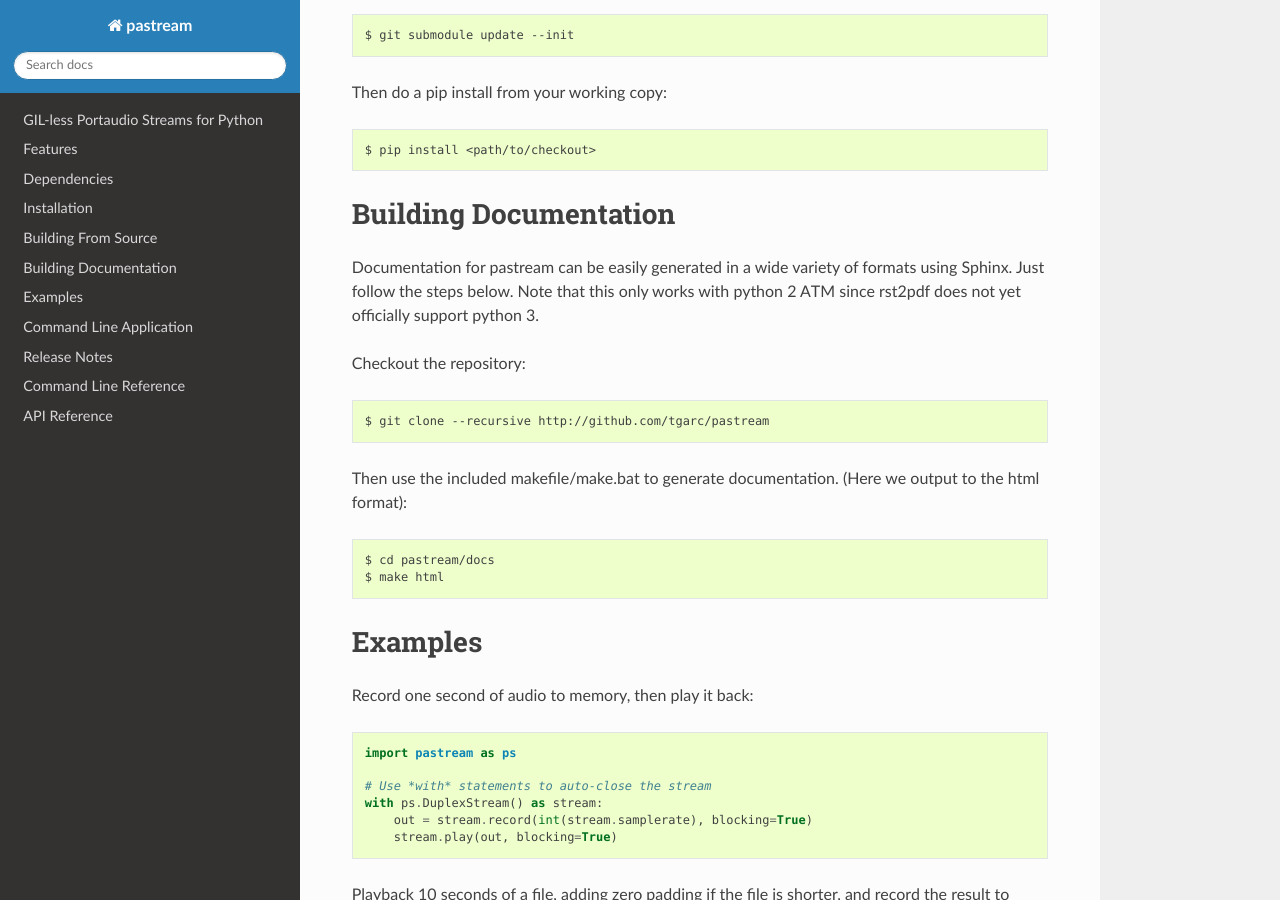
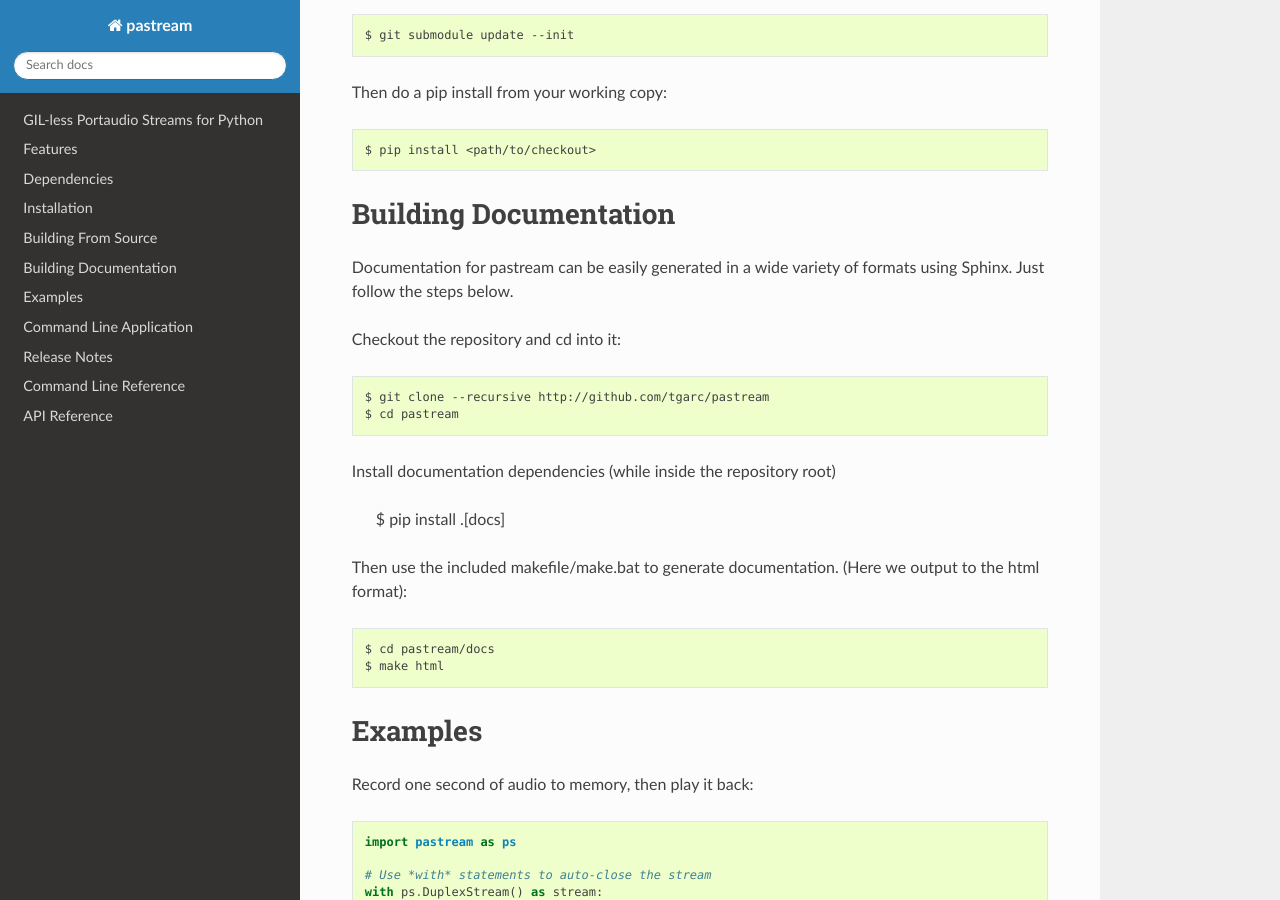
Before and after one commit to tgarc/pastream, a Sphinx documentation site: the page built from docs/index.rst, in a window 1280 px wide and 900 px high, scrolled down 1809 px. Built offline with Sphinx 7.4.7 and the Read the Docs theme 2.0.0, drawn with Linux system fonts in a browser that asks for light colours; the version number could not be read and is left out.

Commit message:
docs: make rst2pdf optional
- fix the docs/conf.py so rst2pdf is completely optional

- remove note about python2 only in README

```diff
--- a/README.rst
+++ b/README.rst
@@ -98,12 +98,16 @@
 Building Documentation
 ======================
 Documentation for pastream can be easily generated in a wide variety of formats
-using Sphinx. Just follow the steps below. Note that this only works with
-python 2 ATM since rst2pdf does not yet officially support python 3.
+using Sphinx. Just follow the steps below.
 
-Checkout the repository::
+Checkout the repository and cd into it::
 
     $ git clone --recursive http://github.com/tgarc/pastream
+    $ cd pastream
+
+Install documentation dependencies (while inside the repository root)
+
+    $ pip install .[docs]
 
 Then use the included makefile/make.bat to generate documentation. (Here we
 output to the html format)::
--- a/docs/conf.py
+++ b/docs/conf.py
@@ -21,7 +21,6 @@
 # import sys
 # sys.path.insert(0, '/home/tdos/dev/pastream')
 
-
 # -- General configuration ------------------------------------------------
 
 # If your documentation needs a minimal Sphinx version, state it here.
@@ -37,8 +36,19 @@
               'sphinx.ext.napoleon',
               'sphinx.ext.intersphinx',
               'sphinxarg.ext',
-              'rst2pdf.pdfbuilder'
 ]
+
+
+import sys
+if sys.version_info.major < 3:
+    try:
+        import rst2pdf
+    except ImportError:
+        pass
+    else:
+        del rst2pdf
+        extensions.append('rst2pdf.pdfbuilder')
+del sys
 
 # Add any paths that contain templates here, relative to this directory.
 templates_path = ['_templates']
--- a/setup.py
+++ b/setup.py
@@ -37,7 +37,7 @@
       extras_require={
           'tests': test_deps,
           'examples': ['numpy', 'matplotlib'],
-          'docs': ['sphinx', 'sphinx_rtd_theme', 'rst2pdf', 'sphinx-argparse']
+          'docs': ['sphinx', 'sphinx_rtd_theme', 'sphinx-argparse']
       },
       classifiers=[
           'License :: OSI Approved :: MIT License',
```
